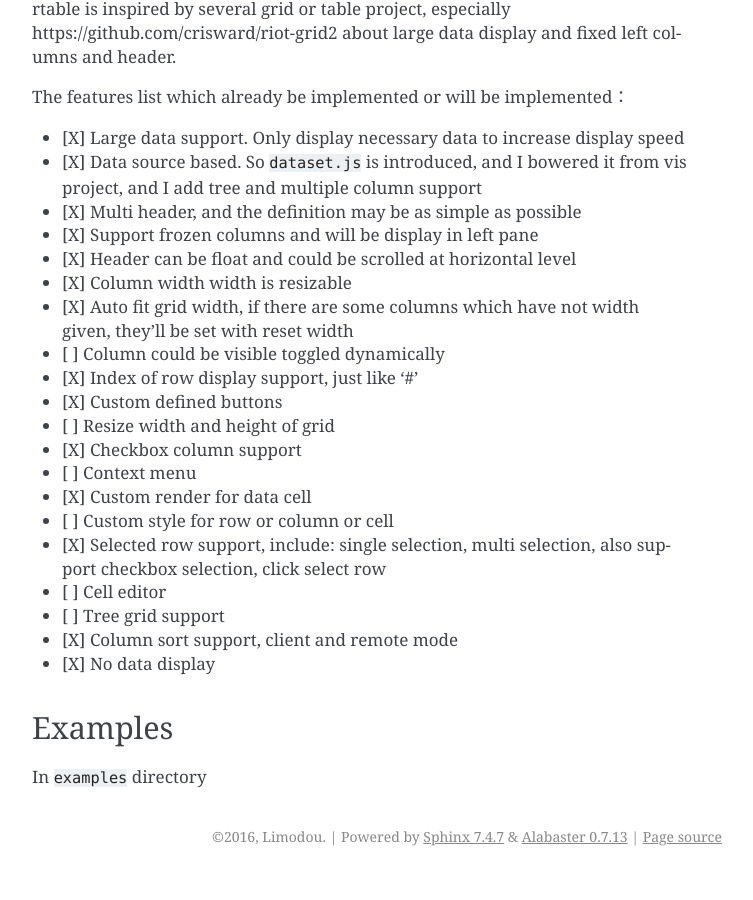
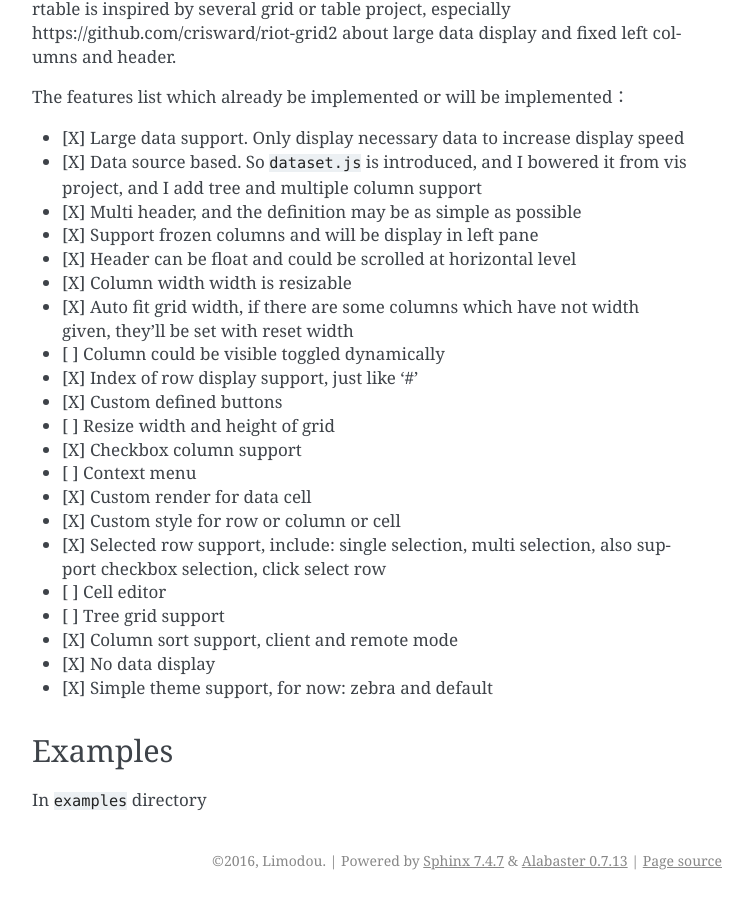
Before and after one commit to limodou/rgrid, a Sphinx documentation site: the page built from doc/index.md, in a window 1280 px wide and 900 px high, scrolled down 1043 px. Shown: the whole window, without its empty margins (388-1141 px from the left). Built offline with Sphinx 7.4.7, drawn with Linux system fonts in a browser that asks for light colours; before the commit the page ends 1919 px from its top, so only the background shows below that.

Commit message:
add theme support

```diff
--- a/doc/index.md
+++ b/doc/index.md
@@ -64,12 +64,13 @@ The features list which already be implemented or will be implemented：
 - [X] Checkbox column support
 - [ ] Context menu
 - [X] Custom render for data cell
-- [ ] Custom style for row or column or cell
+- [X] Custom style for row or column or cell
 - [X] Selected row support, include: single selection, multi selection, also support checkbox selection, click select row
 - [ ] Cell editor
 - [ ] Tree grid support
 - [X] Column sort support, client and remote mode
 - [X] No data display
+- [X] Simple theme support, for now: zebra and default
 
 ## Examples
 
```
Also changed, not shown: README.md (+2 -1 lines), 3 other files.
